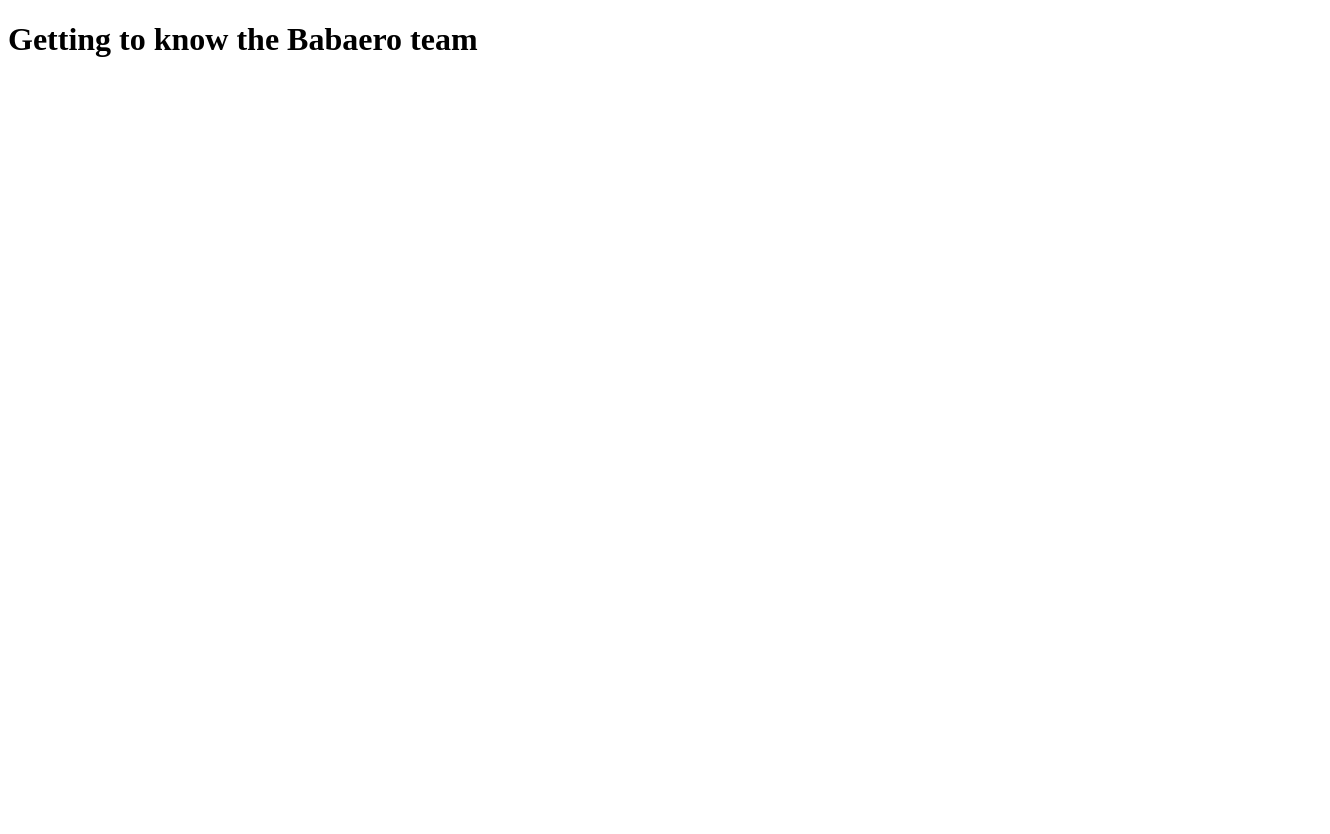
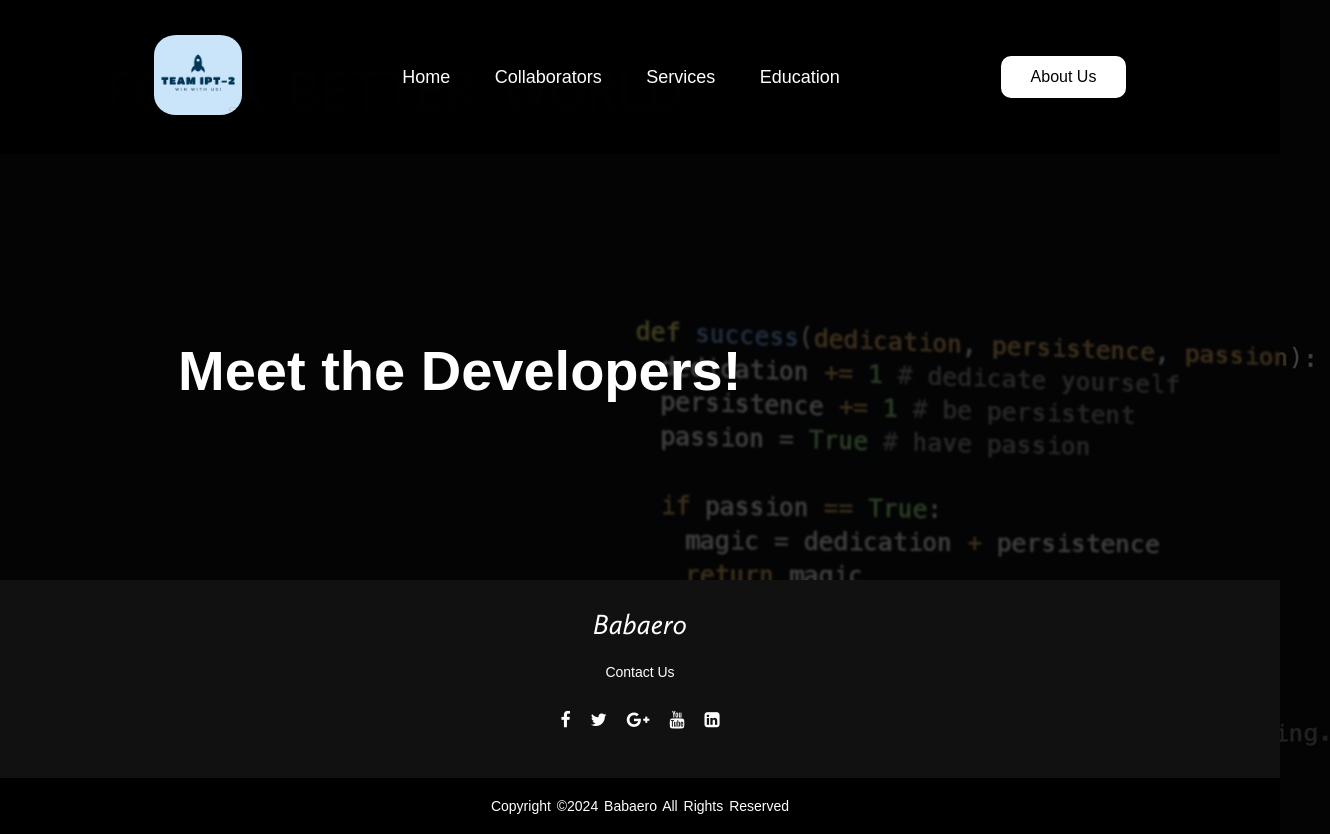
Before and after one commit to AgnesBalboa/C_STUDY_G4, a plain HTML site: page collaborators.html in a window 1280 px wide. Shown: the whole page, 1330 px wide, since content can reach past the window. Before the commit the page ends 800 px from the top, so only its background shows below. Drawn offline with nearby package versions, Linux system fonts and the light colour scheme.

Commit message:
added website background, footer size, and linked collaborators page

```diff
--- a/collaborators.html
+++ b/collaborators.html
@@ -1,10 +1,49 @@
 <!DOCTYPE html>
-<html>
-    <head>
-        <title>Collaborators</title>
-        <link rel="stylesheet" href="https://stackpath.bootstrapcdn.com/font-awesome/4.7.0/css/font-awesome.min.css">
-    </head>
-    <body>
-        <h1>Getting to know the Babaero team</h1>
-    </body>
+<html lang="en">
+<head>
+    <meta charset="UTF-8">
+    <meta name="viewport" content="width=device-width, initial-scale=1.0">
+    <title>Front Page</title>
+    <link rel="stylesheet" href="style.css">
+    <link rel="stylesheet" href="https://stackpath.bootstrapcdn.com/font-awesome/4.7.0/css/font-awesome.min.css">
+    <link href='https://unpkg.com/boxicons@2.1.4/css/boxicons.min.css' rel='stylesheet'>
+</head>
+<body>
+    <header class="header" >
+      <div class="img">
+    <img src="images/logo.png" class="logo">
+    </div>
+
+        <nav class="navbar">
+        <a href="index.html""> Home</a>
+        <a href="#" class = "active">Collaborators</a>
+        <a href="#">Services</a>
+        <a href="#">Education</a>
+        </nav>
+        <a href="#" class="about"> About Us</a>
+    </header>
+
+    <div class="detail">
+        <div class="detail-content">
+            <h1>Meet the Developers!</h1>
+        </div>
+    </div>
+    <footer>
+        <div class="footer-content">
+            <h3>Babaero</h3>
+            <p>Contact Us</p>
+            <ul class="socials">
+                <li><a href="#"><i class="fa fa-facebook"></i></a></li>
+                <li><a href="#"><i class="fa fa-twitter"></i></a></li>
+                <li><a href="#"><i class="fa fa-google-plus"></i></a></li>
+                <li><a href="#"><i class="fa fa-youtube"></i></a></li>
+                <li><a href="#"><i class="fa fa-linkedin-square"></i></a></li>
+            </ul>
+        </div>
+        <div class="footer-bottom">
+            <p>copyright &copy;2024 Babaero All rights reserved</p>
+        </div>
+    </footer>
+
+</body>
 </html>
--- a/style.css
+++ b/style.css
@@ -2,7 +2,7 @@
     margin: 0;
     padding: 0;
     box-sizing: border-box;
-    font-family: "Poppins", sans-serif;
+    font-family: "Poppins", sans-serif, "Callunafont";
     text-decoration: none;
     list-style: none;
 }
@@ -12,9 +12,25 @@
     --text-color:white;
     --main-color:#84fffb;
 }
+.detail{
+    height: 50vh;
+    display: flex;
+    align-items: center;
+    padding: 0 10%;
+}
+.detail-content{
+    max-width: 700px;
+}
+.detail-content h1{
+    font-size: 56px;
+    font-weight: 700;
+}
+.detail p{
+    font-size: 16px;
+}
 body{
-    background: var(--bg-color);
-    backdrop-filter: blur(10px);
+    background-image: linear-gradient(rgba(0,0,0,0.75),rgba(0,0,0,0.75)),url(background1.jpg);
+    backdrop-filter: blur(1px);
 }
 .img .logo{
     width: 88px ;
@@ -85,7 +101,7 @@ body{
     position: relative;
 
 }
-.detail h3{
+.detail p{
     color: white;
 }
 
@@ -95,9 +111,10 @@ footer, .push{
     left: 0;
     right: 0;
     background: #111;
-    height: 200px;
+    height: 220px;
     font-family: "Open Sans";
-    padding-top: 40px;
+    padding-top: 20px;
+    padding-bottom: 10px;
     color: #fff;
 }
 .footer-content{
```
Also changed, not shown: index.html (+5 -4 lines), background1.jpg (added).
